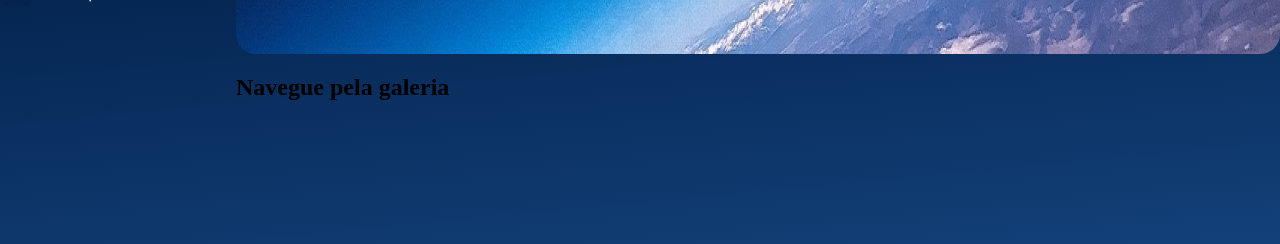
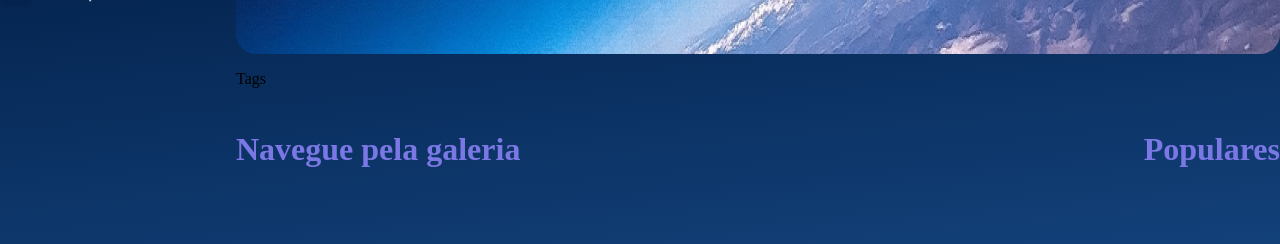
Before and after one commit to AdmAlexandreMattos/react-space-app, a React (Vite) app: page / in a window 1280 px wide. Shown: the part 466-710 px from the top of the page. Built offline with nearby package versions, Linux system fonts and the light colour scheme.

Commit message:
Estruturando a galeria
Iniciando a estruturação da galeria criando o componente principal e um componente titulo para auxiliar

```diff
--- /dev/null
+++ b/src/componentes/Galeria/Populares/index.jsx
@@ -0,0 +1,11 @@
+import Titulo from "../../Titulo";
+
+const Populares = () => {
+  return (
+    <>
+      <Titulo $alinhamento="center">Populares</Titulo>
+    </>
+  );
+};
+
+export default Populares;
--- /dev/null
+++ b/src/componentes/Galeria/Tags/index.jsx
@@ -0,0 +1,9 @@
+const Tags = () => {
+  return (
+    <>
+      <p>Tags</p>
+    </>
+  );
+};
+
+export default Tags;
--- a/src/componentes/Galeria/index.jsx
+++ b/src/componentes/Galeria/index.jsx
@@ -1,5 +1,28 @@
+import styled from "styled-components";
+import Titulo from "../Titulo";
+import Tags from "./Tags";
+import Populares from "./Populares";
+
+const GaleriaContainer = styled.div`
+  display: flex;
+`;
+
+const SecaoFluida = styled.section`
+  flex-grow: 1;
+`;
+
 const Galeria = () => {
-  return <h2>Navegue pela galeria</h2>;
+  return (
+    <>
+      <Tags />
+      <GaleriaContainer>
+        <SecaoFluida>
+          <Titulo>Navegue pela galeria</Titulo>
+        </SecaoFluida>
+        <Populares />
+      </GaleriaContainer>
+    </>
+  );
 };
 
 export default Galeria;
--- /dev/null
+++ b/src/componentes/Titulo/index.jsx
@@ -0,0 +1,9 @@
+import styled from "styled-components";
+
+const Titulo = styled.h2`
+  color: #7b78e6;
+  font-size: 32px;
+  text-align: ${(props) => (props.$alinhamento ? props.$alinhamento : "left")};
+`;
+
+export default Titulo;
```
